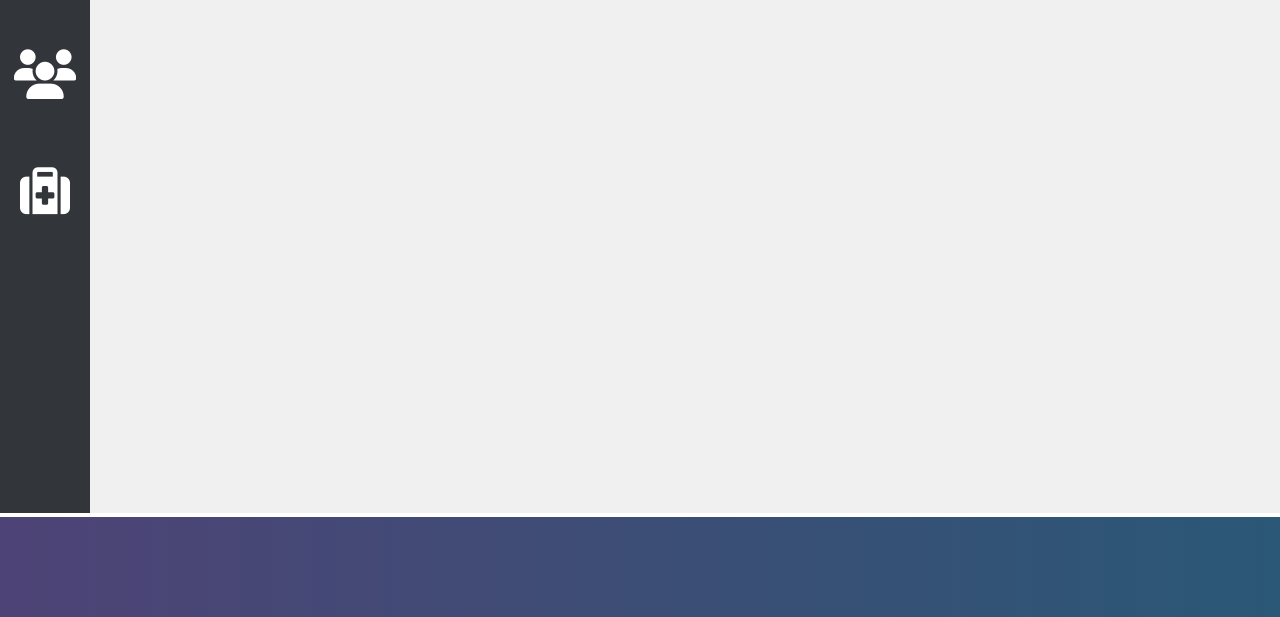
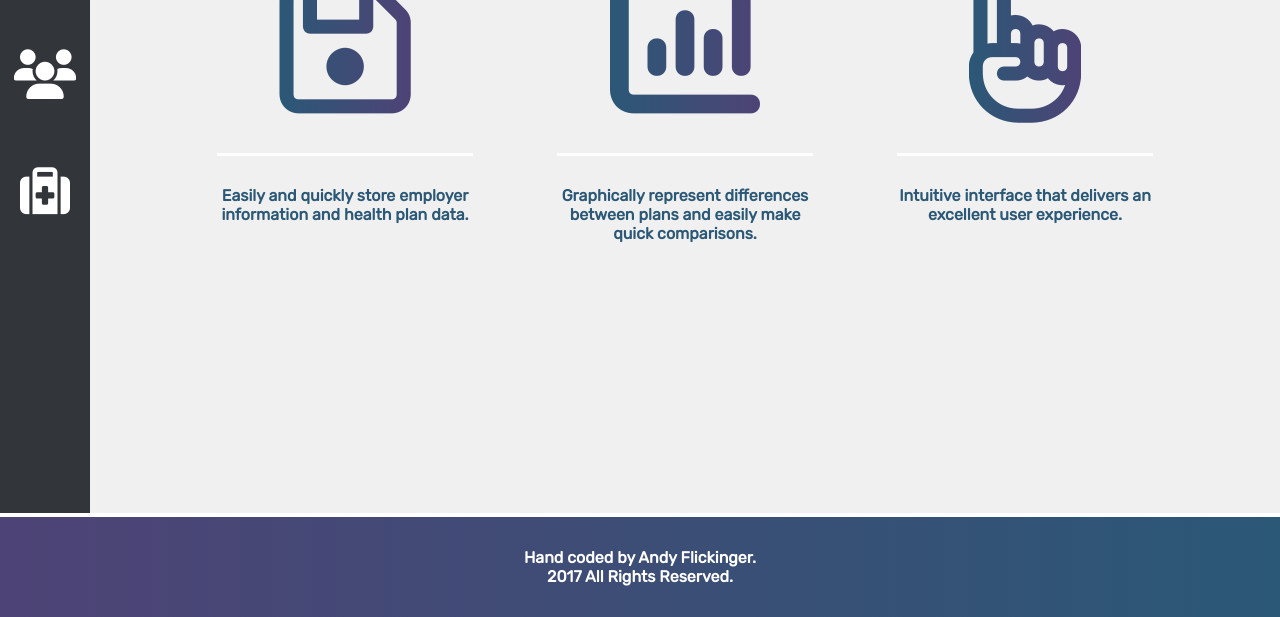
Before and after one commit to atflick/benchmarking-app, a website: page public/index.html in a window 1280 px wide. Shown: the part 191-808 px from the top of the page. Drawn offline with nearby package versions, Linux system fonts and the light colour scheme; some packages are replaced by stand-ins of ours; a web font is replaced by a local one.

Commit message:
v1 complete?

```diff
--- a/public/index.html
+++ b/public/index.html
@@ -24,8 +24,8 @@
   </head>
   <body>
     <header>
-      <img src="img/touchstone-logo.png" alt="">
-      <h1>Touchstone</h1>
+      <img src="img/touchstone-logo.png" ui-sref="welcome">
+      <h1 ui-sref="welcome">Touchstone</h1>
     </header>
     <main>
       <nav>
@@ -46,7 +46,8 @@
       </section>
     </main>
     <footer>
-
+      <h4>Hand coded by Andy Flickinger.</h4>
+      <h4>2017 All Rights Reserved.</h4>
     </footer>
   </body>
 </html>
--- a/public/js/ng-views/welcome.html
+++ b/public/js/ng-views/welcome.html
@@ -1 +1,15 @@
-<h2>Welcome</h2>
+
+<section class="flex-container welcome">
+  <div class="flex-cell-1-3">
+    <h3><i class="fa fa-floppy-o" aria-hidden="true"></i></h3>
+    <h4>Easily and quickly store employer information and health plan data.</h4>
+  </div>
+  <div class="flex-cell-1-3">
+    <h3><i class="fa fa-bar-chart" aria-hidden="true"></i></h3>
+    <h4>Graphically represent differences between plans and easily make quick comparisons.</h4>
+  </div>
+  <div class="flex-cell-1-3">
+    <h3><i class="fa fa-hand-o-up" aria-hidden="true"></i></h3>
+    <h4>Intuitive interface that delivers an excellent user experience.</h4>
+  </div>
+</section>
--- a/public/scss/_global.scss
+++ b/public/scss/_global.scss
@@ -47,10 +47,12 @@ header {
   }
   h1 {
     display: inline-block;
+    cursor: pointer;
   }
   img {
     height: 50px;
     margin: 0 15px;
+    cursor: pointer;
   }
 }
 
@@ -131,12 +133,19 @@ nav:hover {
 }
 
 footer {
+  display: flex;
+  justify-content: center;
+  align-items: center;
+  flex-direction: column;
   position: relative;
   width: 100%;
   height: 100px;
   background: $sea-blue-rev;
   border-top: 4px solid #fff;
   z-index: 2;
+  h4 {
+    color: #fff;
+  }
 }
 
 .main-section {
@@ -216,3 +225,24 @@ button:focus {
   border-radius: 4px;
   padding: 10px;
 }
+
+.welcome {
+  max-width: 1000px;
+  margin: 30px auto;
+  div {
+    text-align: center;
+    i {
+      font-size: 150px;
+      background: $sea-blue;
+      -webkit-background-clip: text;
+      -webkit-text-fill-color: transparent;
+    }
+  }
+  h4 {
+    width: 80%;
+    color: $blue;
+    margin: 30px auto;
+    padding: 30px 0;
+    border-top: 3px solid #fff;
+  }
+}
```
Also changed, not shown: public/css/main.css, 1 other file.
